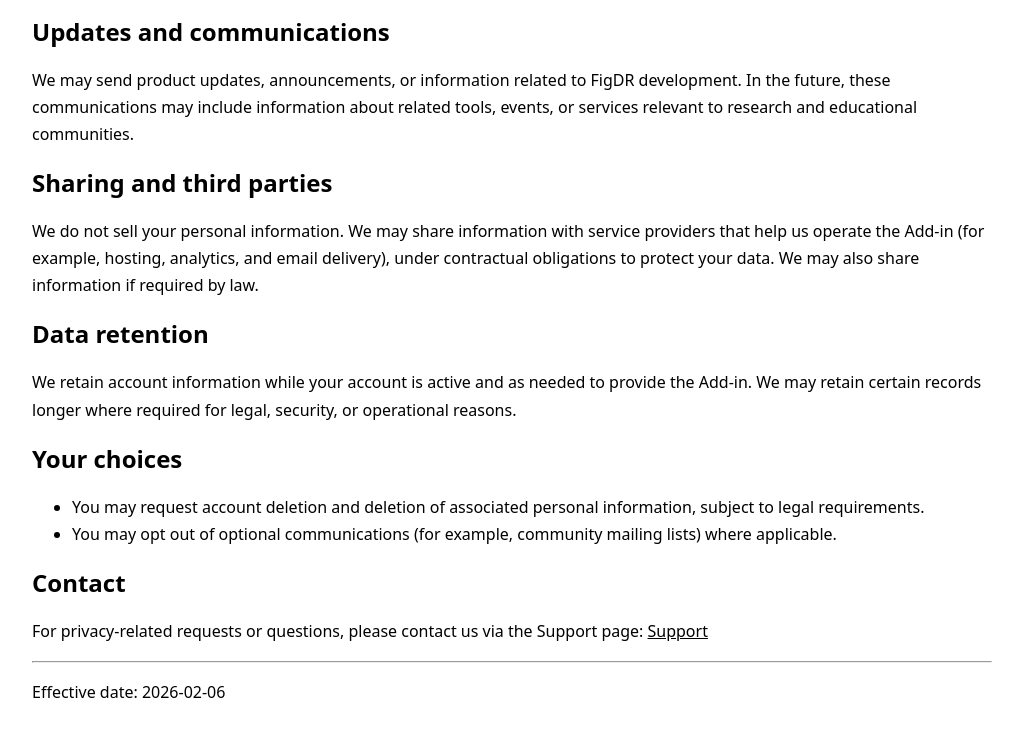
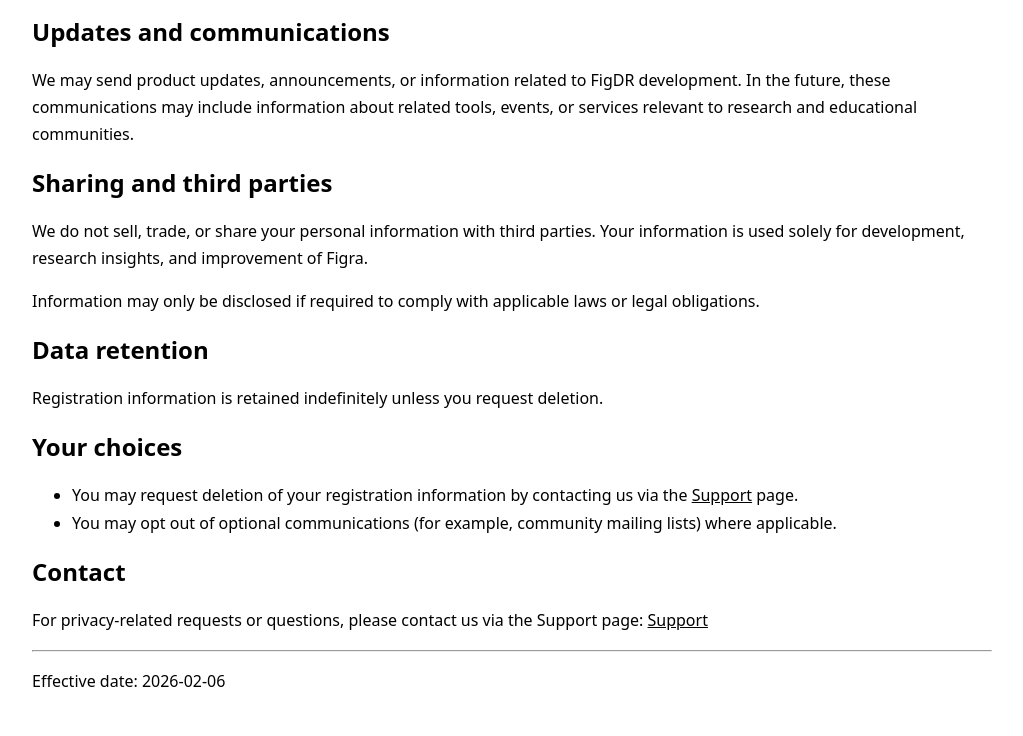
Before and after one commit to h20gg702/Figra, a plain HTML site: page docs/privacy.html in a window 1280 px wide. Shown: the part 979-1715 px from the top of the page, without its empty margins (128-1151 px from the left). Drawn offline with Linux system fonts and the light colour scheme.

Commit message:
Update privacy policy for accuracy

```diff
--- a/docs/privacy.html
+++ b/docs/privacy.html
@@ -65,20 +65,21 @@
 
   <h2>Sharing and third parties</h2>
   <p>
-    We do not sell your personal information. We may share information with service providers that help us operate
-    the Add-in (for example, hosting, analytics, and email delivery), under contractual obligations to protect your data.
-    We may also share information if required by law.
+    We do not sell, trade, or share your personal information with third parties. Your information is used solely for
+    development, research insights, and improvement of Figra.
+  </p>
+  <p>
+    Information may only be disclosed if required to comply with applicable laws or legal obligations.
   </p>
 
   <h2>Data retention</h2>
   <p>
-    We retain account information while your account is active and as needed to provide the Add-in.
-    We may retain certain records longer where required for legal, security, or operational reasons.
+    Registration information is retained indefinitely unless you request deletion.
   </p>
 
   <h2>Your choices</h2>
   <ul>
-    <li>You may request account deletion and deletion of associated personal information, subject to legal requirements.</li>
+    <li>You may request deletion of your registration information by contacting us via the <a href="./support.html">Support</a> page.</li>
     <li>You may opt out of optional communications (for example, community mailing lists) where applicable.</li>
   </ul>
 
```
